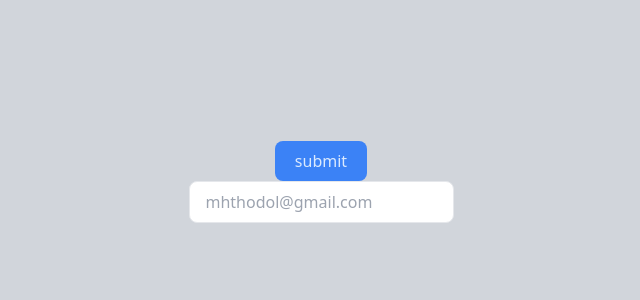
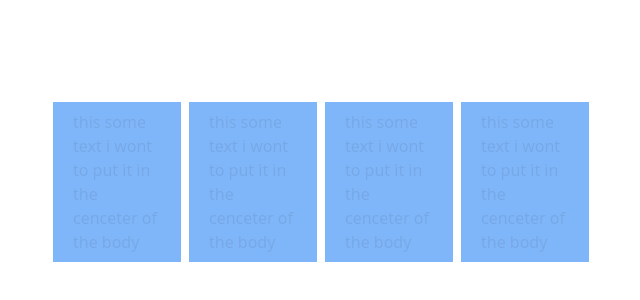
Before and after one commit to Hodal66/mytailwindCourse, a website: page src/index.html in a window 1280 px wide. Shown: the part 218-518 px from the top of the page, without its empty margins (319-959 px from the left). Drawn offline with Linux system fonts and the light colour scheme.

Commit message:
added some pointer

```diff
--- a/src/index.html
+++ b/src/index.html
@@ -9,14 +9,21 @@
 </head>
 
 <body>
-  <div class=" h-screen justify-center items-center flex flex-col bg-gray-300 ">
-    <button class="bg-blue-500 hover:bg-blue-900 text-blue-100 hover:text-red-400 rounded-lg px-5 py-2 ">
-      submit
-    </button>
 
-    <input class="bg-white  border text-gray-200 rounded-lg px-4 py-2 max-w-lg m-8m-8√ md:hover:bg-red-500" type="email"
-      name="email" id="" placeholder="mhthodol@gmail.com">
+<div class="h-screen flex justify-center items-center opacity-80 gap-2">
+  <div class="bg-blue-400 px-5 py-2 w-32 cursor-crosshair">
+    <p class="opacity-10">this some text i wont to put it in the cenceter of the body</p>
   </div>
+  <div class="bg-blue-400 px-5 py-2 w-32 cursor-nesw-resize">
+    <p class="opacity-10">this some text i wont to put it in the cenceter of the body</p>
+  </div>
+
+  <div class="bg-blue-400 px-5 py-2 w-32 cursor-vertical-text">
+    <p class="opacity-10">this some text i wont to put it in the cenceter of the body</p>
+  </div>
+  <div class="bg-blue-400 px-5 py-2 w-32 cursor-ew-resize">
+    <p class="opacity-10">this some text i wont to put it in the cenceter of the body</p>
+  </div>
+</div>
 </body>
-
 </html>
```
Also changed, not shown: dist/output.css.
